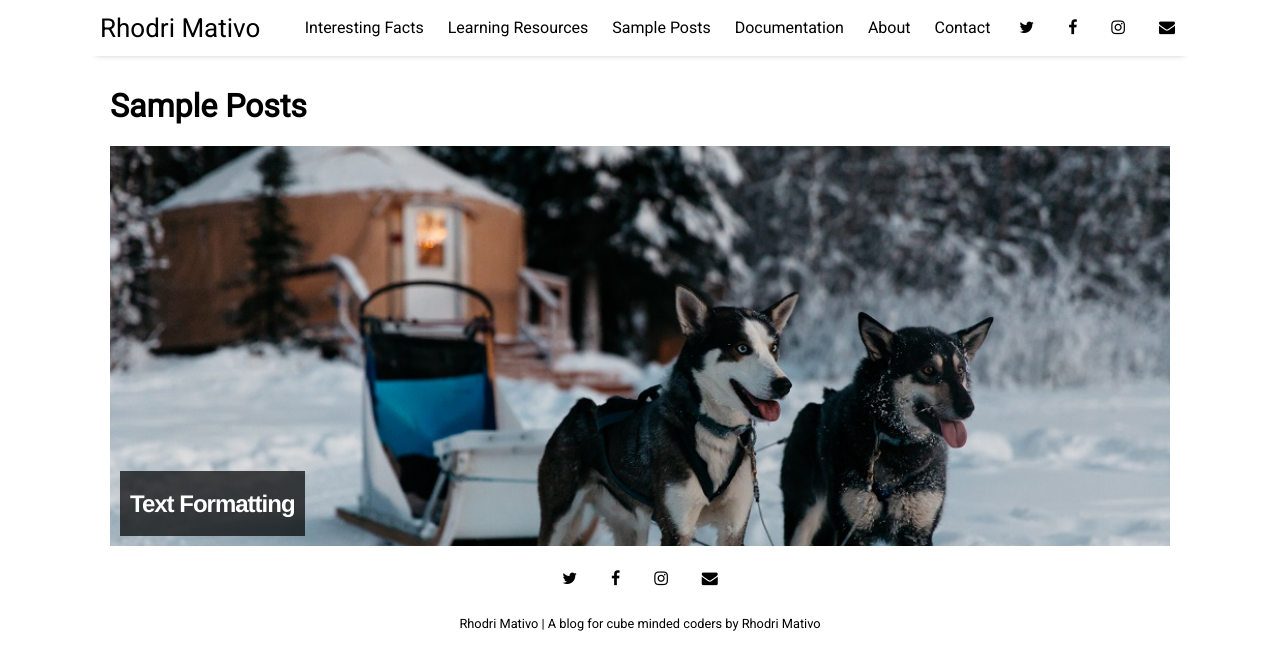
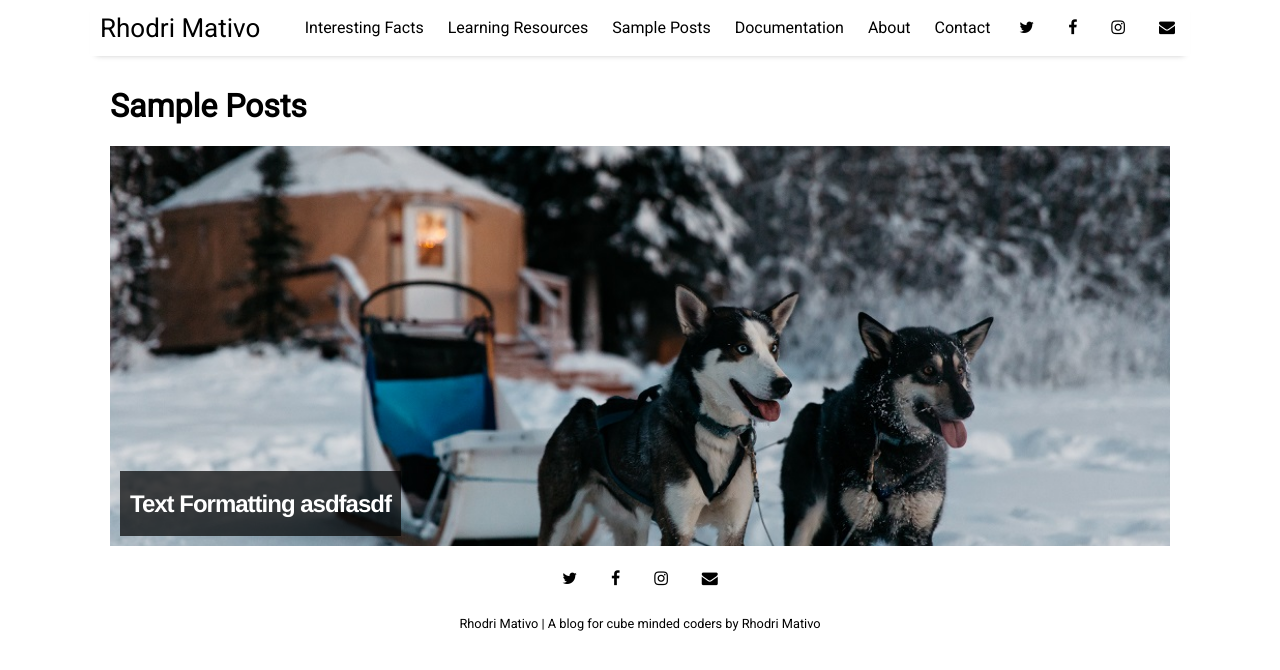
Before and after one commit to GetCubed/getcubed.github.io, a Jekyll site: the page built from pages/sample-posts.html, in a window 1280 px wide. Shown: the top 670 px of the page. Built offline with Jekyll 4.4.1, drawn with Linux system fonts in a browser that asks for light colours; nearby versions of some CDN libraries.

Commit message:
Update sample-posts.html

```diff
--- a/pages/sample-posts.html
+++ b/pages/sample-posts.html
@@ -5,7 +5,7 @@ title: Sample Posts
 {% for post in site.categories.sample %}
   <a href="{{ site.github.url }}{{ post.url }}">
     <div class="featured-posts" {% if post.image %}style="background-image:url({{ site.github.url }}/assets/img/{{ post.image }})"{% endif %}>
-      <h2><span>{{ post.title }}</span></h2>
+      <h2><span>{{ post.title }} asdfasdf</span></h2>
     </div>
   </a>
 {% endfor %}
```
